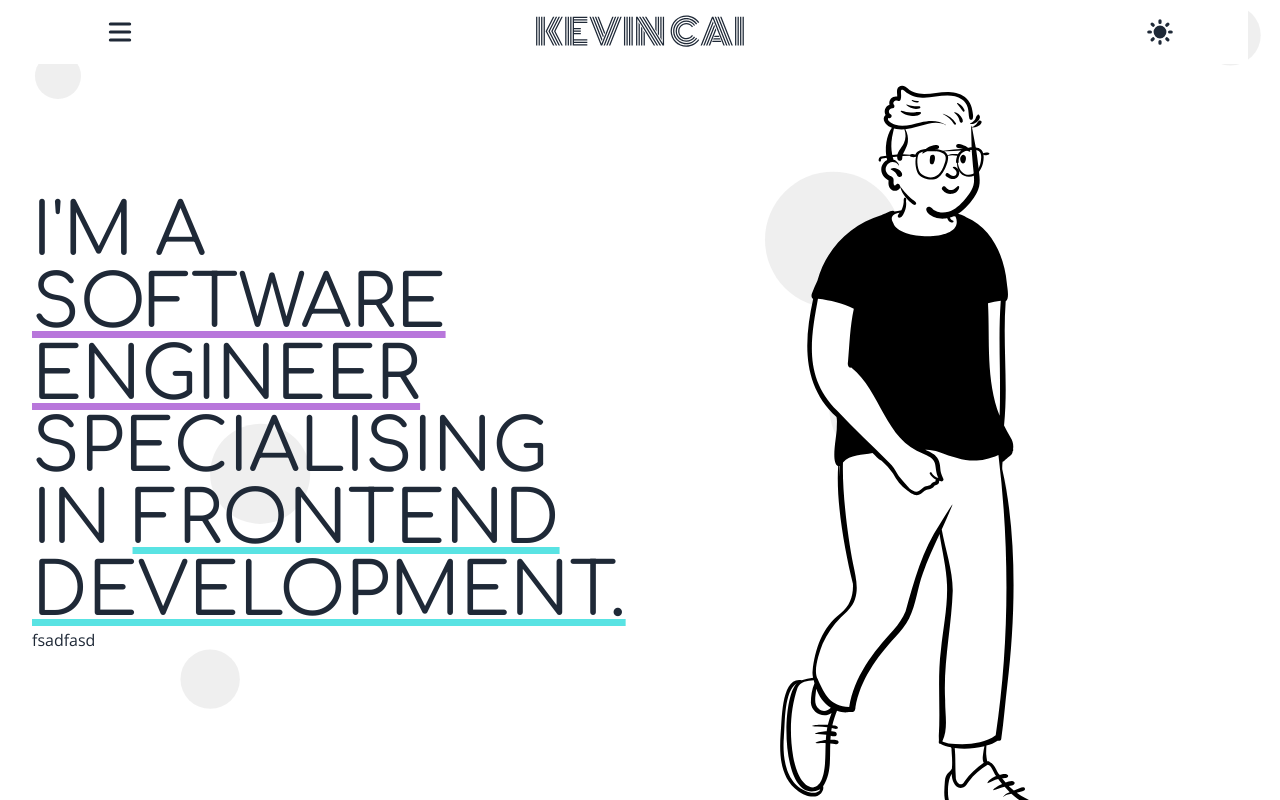
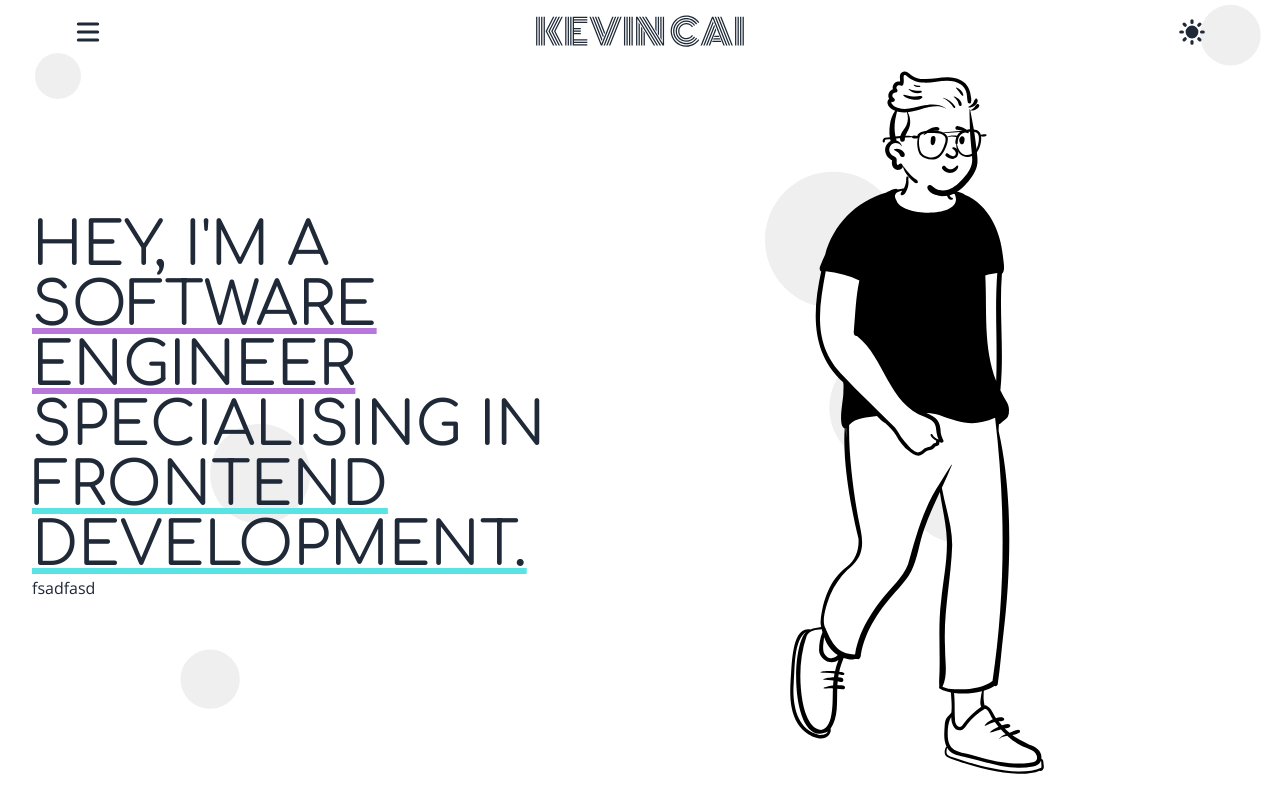
Before and after one commit to kevin-cai-dev/personal-website, a Next.js app: page / in a window 1280 px wide. Built offline with nearby package versions, Linux system fonts and the light colour scheme.

Commit message:
making website slightly more responsive

```diff
--- a/src/assets/peep-standing.tsx
+++ b/src/assets/peep-standing.tsx
@@ -8,7 +8,7 @@ function HeroPeep() {
             height="780"
             fill="none"
             viewBox="0 0 391 780"
-            className="m-auto scale-75 md:scale-100 lg:scale-110"
+            className="m-auto max-h-screen w-auto scale-75 pt-12 md:scale-100 lg:scale-110"
         >
             <path
                 fill="#fff"
--- a/src/common/ui/drawer/index.tsx
+++ b/src/common/ui/drawer/index.tsx
@@ -8,7 +8,7 @@ const Drawer = ({ children }: Props) => {
     return (
         <div className="drawer">
             <input id="my-drawer" type="checkbox" className="drawer-toggle" />
-            <div className="drawer-content">{children}</div>
+            <div className="drawer-content relative">{children}</div>
             <div className="drawer-side">
                 <label htmlFor="my-drawer" className="drawer-overlay"></label>
                 <ul className="menu w-10/12 overflow-y-auto bg-base-100 p-4 text-base-content sm:w-80">
--- a/src/common/ui/header/index.tsx
+++ b/src/common/ui/header/index.tsx
@@ -5,7 +5,7 @@ import { DarkModeToggle, HamburgerMenu } from '@common/ui';
 
 const Header = () => {
     return (
-        <div className="navbar bg-base-100 px-4 sm:px-16">
+        <div className="navbar absolute top-0 left-0 w-full px-4 sm:px-16">
             <div className="navbar-start">
                 <HamburgerMenu />
             </div>
--- a/src/components/hero-banner/index.tsx
+++ b/src/components/hero-banner/index.tsx
@@ -5,8 +5,8 @@ import { messages } from './messages';
 const HeroBanner = () => {
     return (
         <div className="flex h-full items-center">
-            <div className="basis-1/2 pb-24">
-                <h1 className="font-display text-2xl uppercase xs:text-5xl sm:text-4xl md:text-5xl lg:text-7xl">
+            <div className="basis-1/2 pb-24 landscape:pb-0">
+                <h1 className="font-display text-2xl uppercase xs:text-4xl md:text-5xl lg:text-6xl landscape:text-lg landscape:sm:text-2xl landscape:lg:text-6xl">
                     {messages.start}{' '}
                     <span className="underline decoration-primary">
                         {messages.title}
@@ -18,7 +18,7 @@ const HeroBanner = () => {
                 </h1>
                 <div className="h-2">fsadfasd</div>
             </div>
-            <div className="hidden basis-1/2 sm:block">
+            <div className="hidden basis-1/2 sm:block landscape:block">
                 <Avatar />
             </div>
         </div>
--- a/src/components/hero-banner/messages.tsx
+++ b/src/components/hero-banner/messages.tsx
@@ -1,5 +1,5 @@
 export const messages = {
-    start: "I'm a",
+    start: "Hey, I'm a",
     title: 'software engineer',
     end: 'specialising in',
     specialty: 'frontend development.',
--- a/src/pages/_app.tsx
+++ b/src/pages/_app.tsx
@@ -7,7 +7,7 @@ import '../styles/globals.css';
 
 function MyApp({ Component, pageProps }: AppProps) {
     return (
-        <ThemeProvider>
+        <ThemeProvider enableSystem={false}>
             <Drawer>
                 <Component {...pageProps} />
                 <Footer />
--- a/src/pages/index.tsx
+++ b/src/pages/index.tsx
@@ -6,8 +6,8 @@ import HeroBanner from '@components/hero-banner';
 const Home: NextPage = () => {
     return (
         <>
+            <Header />
             <TitleSection>
-                <Header />
                 <HeroBanner />
             </TitleSection>
             <PageSection>hi there</PageSection>
```
